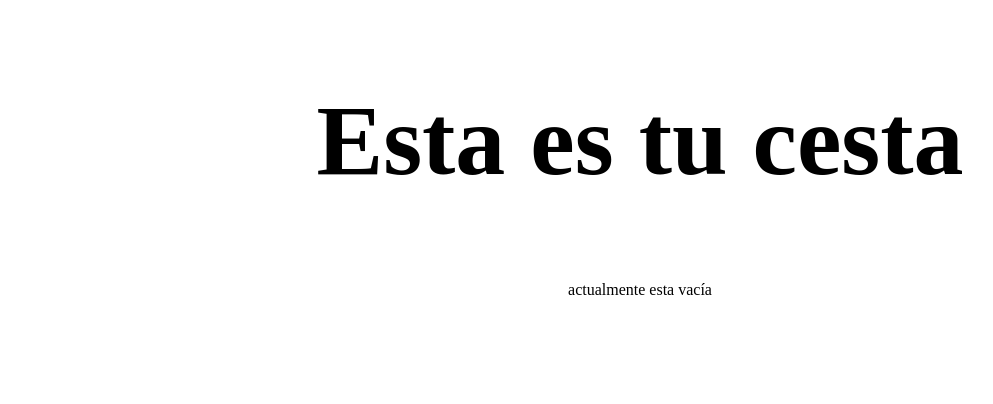
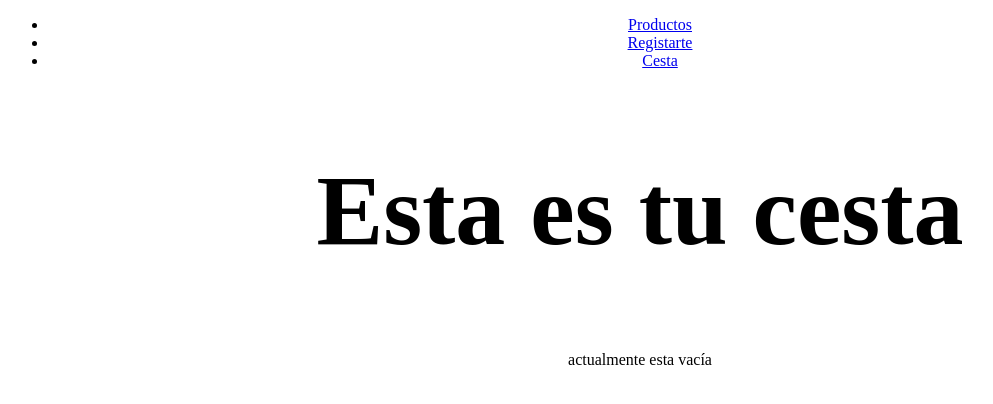
Before and after one commit to ivanromeroo11/final-project-frontend, a React (Vite) app: page /cesta in a window 1280 px wide. Shown: the top 404 px of the page, without its empty margins (0-993 px from the left). Built offline with nearby package versions, Linux system fonts and the light colour scheme; no server answers.

Commit message:
segundos cambios para entregar

```diff
--- a/src/components/navbard/index.jsx
+++ b/src/components/navbard/index.jsx
@@ -1,21 +1,18 @@
 import React from 'react';
-import './Navbar.css';
 
-const Navbar = () => {
+
+const Navegacion = () => {
   return (
     <header>
       <nav className="navbar">
         <ul>
-          <li><a href="#">Inicio</a></li>
-          <li><a href="#">Productos</a></li>
-          <li><a href="#">Contacto</a></li>
-          <li><a href="#">Ayuda</a></li>
-          <li className="nav-right"><a href="registro.html">Registro</a></li>
-          <li className="nav-right"><a href="cesta.html">Cesta</a></li>
+          <li><a href="/panel">Productos</a></li>
+          <li><a href="/">Registarte</a></li>
+          <li><a href="/cesta">Cesta</a></li>
         </ul>
       </nav>
     </header>
   );
 };
 
-export default Navbar;
+export default Navegacion;
--- a/src/components/navbard/style.css
+++ b/src/components/navbard/style.css
@@ -1,4 +1,4 @@
-/* Navbar.css */
+
 
 body {
     margin: 0;
@@ -7,7 +7,7 @@ body {
 }
 
 header {
-    background-color: #007bff; /* Color azul */
+    background-color: #007bff;
     padding: 10px;
 }
 
@@ -23,7 +23,7 @@ header {
 }
 
 .navbar li a {
-    color: #fff; /* Texto en color blanco */
+    color: #fff;
     text-decoration: none;
     padding: 5px 10px;
 }
--- a/src/pages/cesta/index.jsx
+++ b/src/pages/cesta/index.jsx
@@ -1,6 +1,9 @@
+import Navegacion from "../../components/navbard";
+
 const Cesta = () => {
     return (
         <>
+        <Navegacion />
         <h2>Esta es tu cesta</h2>
         <p>actualmente esta vacía</p>
         </>
--- a/src/pages/panel/index.jsx
+++ b/src/pages/panel/index.jsx
@@ -1,4 +1,5 @@
 import { useProducts } from "../../hooks/useProducts";
+import Navegacion from "../../components/navbard";
 
 
 
@@ -10,8 +11,8 @@ console.log('>estoy en panel ', data?.products)
 
 return (
   <>
-
-<h1>Bienvenido a la mejor pagina de componentes</h1>
+ <Navegacion />
+<h1>Bienvenido a la mejor página de componentes</h1>
 
 { data?.products.map((products) =>
  <p key={products.id}>{products.name}, {products.brand}, {products.description}, {products.category}, {products.price}, <button>Añadir a cesta</button>   </p>)}
```
